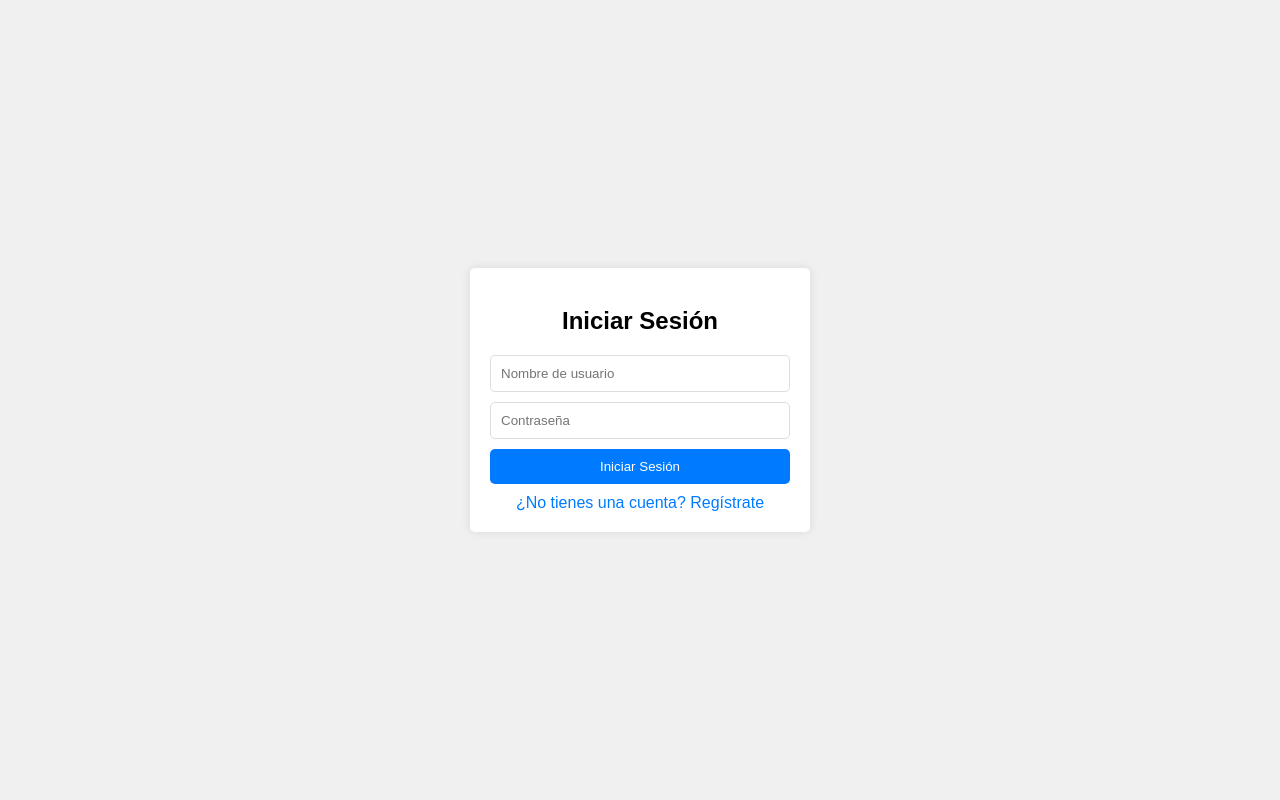
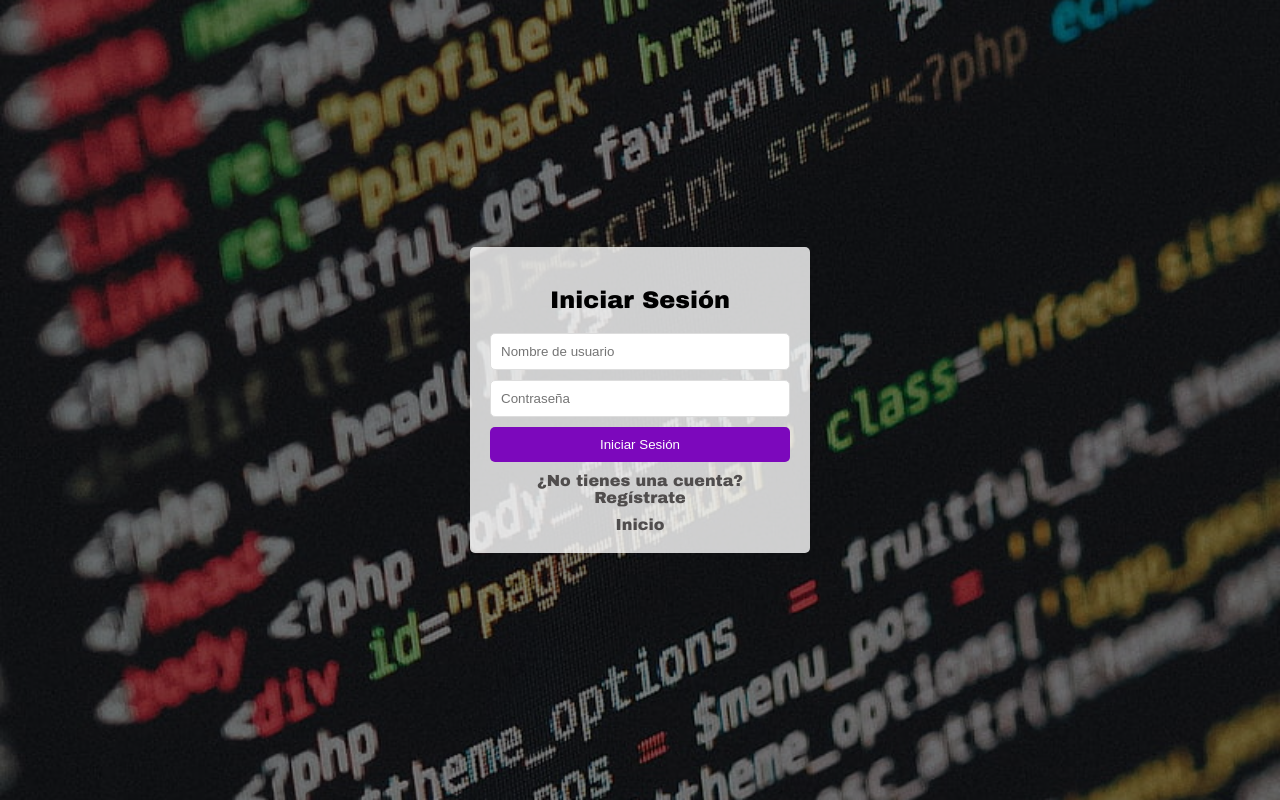
Before and after one commit to GabrielCevallos/PIS, a Django app: template PIS/templates/login.html in a window 1280 px wide. Run offline with Django 5.2, Linux system fonts and the light colour scheme; the template is opened without the code that fills it, so the values that code supplies are empty; parts of the project's set-up code (start-up, migrations or seed data) failed here and were passed over.

Commit message:
Update Code

```diff
--- a/PIS/templates/login.html
+++ b/PIS/templates/login.html
@@ -6,18 +6,30 @@
     <title>Inicio de Sesión</title>
     <style>
         body {
-            font-family: Arial, sans-serif;
+            font-family: "Arial Black";
             margin: 0;
             padding: 0;
             display: flex;
             justify-content: center;
             align-items: center;
             height: 100vh;
-            background-color: #f0f0f0;
+            background: url('Login.jpeg') no-repeat center center fixed;
+            background-size: cover;
+        }
+
+        .overlay {
+            position: absolute;
+            top: 0;
+            left: 0;
+            width: 100%;
+            height: 100%;
+            background-color: rgba(0, 0, 0, 0.5);
+            z-index: -1;
         }
 
         .container {
-            background-color: #fff;
+            position: relative;
+            background-color: rgba(255, 255, 255, 0.8);
             padding: 20px;
             border-radius: 5px;
             box-shadow: 0 0 10px rgba(0, 0, 0, 0.1);
@@ -43,7 +55,7 @@
 
         .container form button {
             padding: 10px;
-            background-color: #007BFF;
+            background-color: #7c08bc;
             color: white;
             border: none;
             border-radius: 5px;
@@ -51,7 +63,7 @@
         }
 
         .container form button:hover {
-            background-color: #0056b3;
+            background-color: #571f7e;
         }
 
         .container .link {
@@ -60,26 +72,34 @@
         }
 
         .container .link a {
-            color: #007BFF;
+            color: #504d4d;
             text-decoration: none;
         }
 
         .container .link a:hover {
             text-decoration: underline;
         }
+
+        .container .back-link {
+            text-align: center;
+            margin-top: 10px;
+        }
+
+        .container .back-link a {
+            color: #504d4d;
+            text-decoration: none;
+        }
+
+        .container .back-link a:hover {
+            text-decoration: underline;
+        }
     </style>
-    <script>
-        function login(event) {
-            event.preventDefault();
-            // Aquí se podría agregar lógica para la validación de datos
-            window.location.href = "index.html"; // Suponiendo que el archivo principal es index.html
-        }
-    </script>
 </head>
 <body>
+    <div class="overlay"></div>
     <div class="container">
         <h2>Iniciar Sesión</h2>
-        <form onsubmit="login(event)">
+        <form action="/login" method="post">
             <input type="text" name="username" placeholder="Nombre de usuario" required>
             <input type="password" name="password" placeholder="Contraseña" required>
             <button type="submit">Iniciar Sesión</button>
@@ -87,6 +107,9 @@
         <div class="link">
             <a href="registro.html">¿No tienes una cuenta? Regístrate</a>
         </div>
+        <div class="back-link">
+            <a href="index.html">Inicio</a>
+        </div>
     </div>
 </body>
 </html>
```
Also changed, not shown: PIS/BrazoRobotico/apps.py (+59 -0 lines), PIS/templates/index.html (+24 -13 lines), PIS/templates/registro.html (+36 -6 lines), PIS/templates/Arduino.jpeg (added), PIS/templates/Login.jpeg (added), PIS/templates/Registro.jpeg (added).
